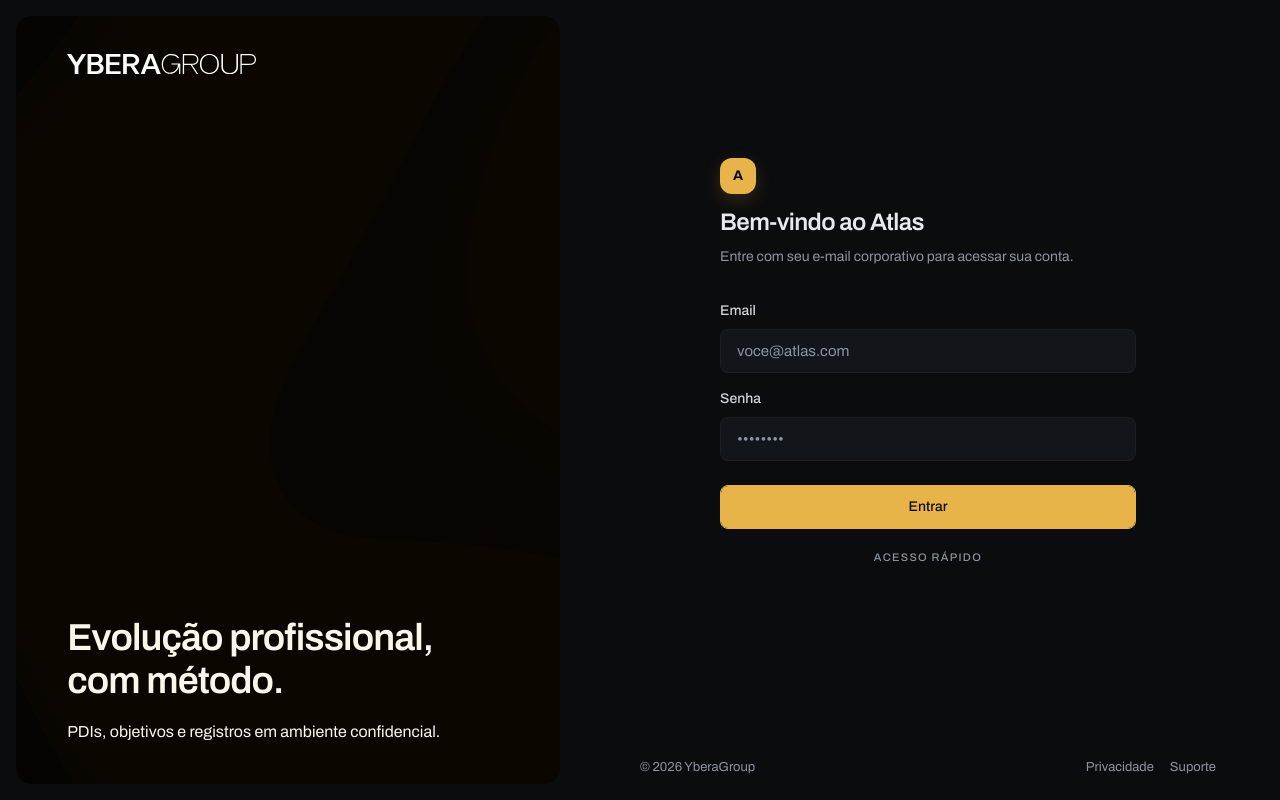
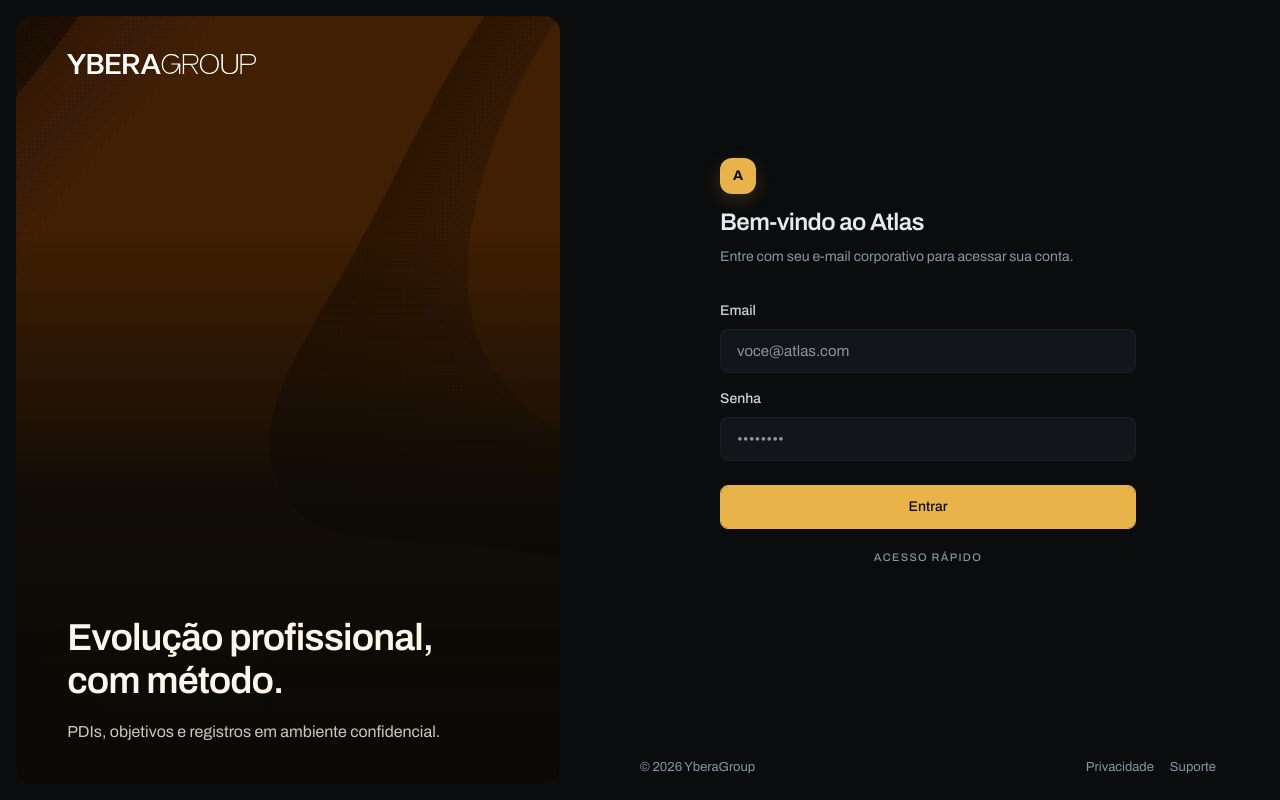
Before and after one commit to urlandesigner/Atlas-repositorio-demandas-, a Next.js app: page /login in a window 1280 px wide. Built offline with nearby package versions, Linux system fonts and the light colour scheme; no server answers.

Commit message:
Adiciona scrim ao painel de login para conciliar brilho ouro e contraste de texto

```diff
--- a/src/components/auth/login-hero-panel.tsx
+++ b/src/components/auth/login-hero-panel.tsx
@@ -16,8 +16,14 @@ export function LoginHeroPanel() {
         // Campo escuro com luz ouro — o painel lê como o resto do produto
         // (quase-preto com ouro pontual). O three não lê CSS vars, daí os literais.
         color1="#0B0A07"
-        color2="#3D2B08"
+        color2="#8A6212"
         speed={0.45}
+      />
+
+      {/* Scrim: garante contraste do texto sobre o shader sem apagar o brilho ouro do painel. */}
+      <div
+        aria-hidden="true"
+        className="pointer-events-none absolute inset-x-0 bottom-0 z-[1] h-[72%] bg-gradient-to-t from-[#0B0A07] via-[#0B0A07]/90 to-transparent"
       />
 
       <div className="relative z-10 flex min-h-full flex-col px-[2.4rem] xl:px-[3.2rem]">
@@ -37,7 +43,7 @@ export function LoginHeroPanel() {
             <h1 className="text-[2.35rem] font-semibold leading-[1.12] tracking-tight text-[#FBF6EA]">
               Evolução profissional, com método.
             </h1>
-            <p className="max-w-md text-base leading-7 text-[#FBF6EA]">
+            <p className="max-w-md text-base leading-7 text-[#FBF6EA]/80">
               PDIs, objetivos e registros em ambiente confidencial.
             </p>
           </div>
```
